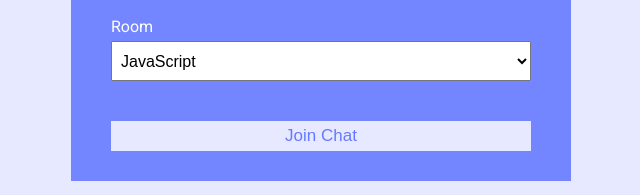
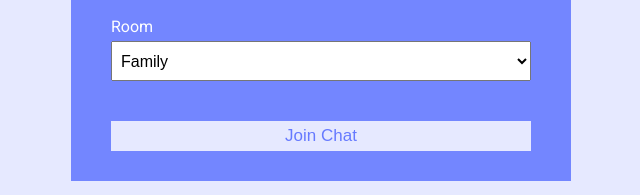
Before and after one commit to ganak21/RealTime-Chat-App, a website: page public/index.html in a window 1280 px wide. Shown: the part 255-450 px from the top of the page, 319-959 px from the left. Drawn offline with Linux system fonts and the light colour scheme.

Commit message:
New Commit

```diff
--- a/public/index.html
+++ b/public/index.html
@@ -11,7 +11,7 @@
 			crossorigin="anonymous"
 		/>
 		<link rel="stylesheet" href="css/style.css" />
-		<title>ChatCord App</title>
+		<title>Kathuria's Chat App</title>
 	</head>
 	<body>
 		<div class="join-container">
@@ -33,12 +33,12 @@
 					<div class="form-control">
 						<label for="room">Room</label>
 						<select name="room" id="room">
-							<option value="JavaScript">JavaScript</option>
-							<option value="Python">Python</option>
-							<option value="PHP">PHP</option>
-							<option value="C#">C#</option>
-							<option value="Ruby">Ruby</option>
-							<option value="Java">Java</option>
+							<option value="JavaScript">Family</option>
+							<option value="Python">Friends</option>
+							<option value="PHP">Work</option>
+							<option value="C#">Miscellaneous</option>
+							<option value="Ruby">Notes</option>
+							<option value="Java">Explore</option>
 						</select>
 					</div>
 					<button type="submit" class="btn">Join Chat</button>
```
Also changed, not shown: public/chat.html (+1 -1 lines).
